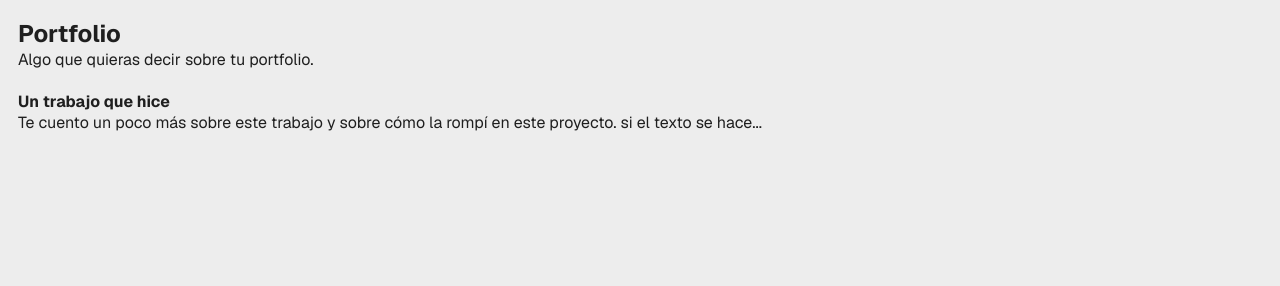
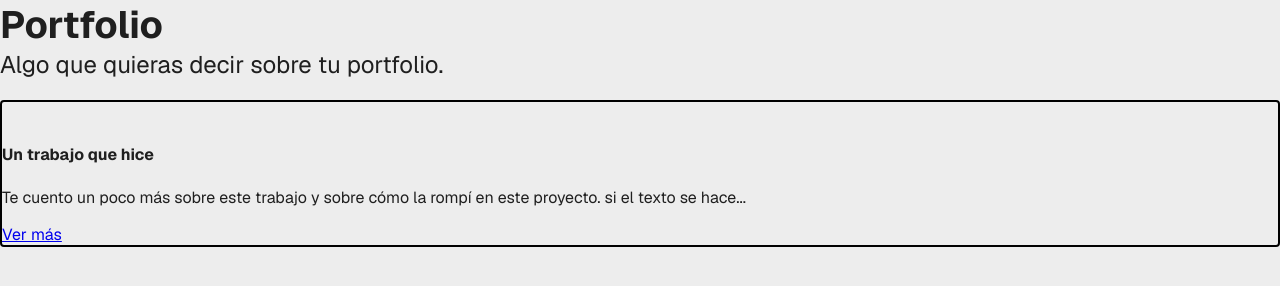
Before and after one commit to Carlosaac23/CMS-APX, a plain HTML site: page index.html in a window 1280 px wide. Drawn offline with nearby package versions, Linux system fonts and the light colour scheme.

Commit message:
finish the card in index.html and add styles to the page in style.css

```diff
--- a/index.html
+++ b/index.html
@@ -18,6 +18,7 @@
           <div class="portfolio__card-content">
             <h4 class="portfolio__card-title">Un trabajo que hice</h4>
             <p class="portfolio__card-text">Te cuento un poco más sobre este trabajo y sobre cómo la rompí en este proyecto. si el texto se hace...</p>
+            <a href="#" class="portfolio__card-link">Ver más</a>
           </div>
         </div>
       </div>
--- a/style.css
+++ b/style.css
@@ -1,23 +1,39 @@
 @import url('https://fonts.googleapis.com/css2?family=Geist:wght@100..900&display=swap');
 
-*,
-*::before,
-*::after {
+* {
   box-sizing: border-box;
-}
-
-h1,
-h2,
-h3,
-h4,
-h5,
-p {
-  margin: 0;
 }
 
 body {
   background-color: #ededed;
   color: #1f1f1f;
   font-family: Geist, sans-serif;
-  padding: 10px;
+  margin: 0;
 }
+
+.portfolio {
+}
+
+.portfolio__title {
+  font-size: 38px;
+  margin: 0;
+}
+
+.portfolio__description {
+  font-size: 24px;
+  margin: 0;
+}
+
+.portfolio__content {
+  margin-top: 20px;
+}
+
+.portfolio__card {
+  border: 2px solid black;
+  border-radius: 4px;
+}
+
+.portfolio__img {
+  object-fit: cover;
+  height: 255px;
+}
```
